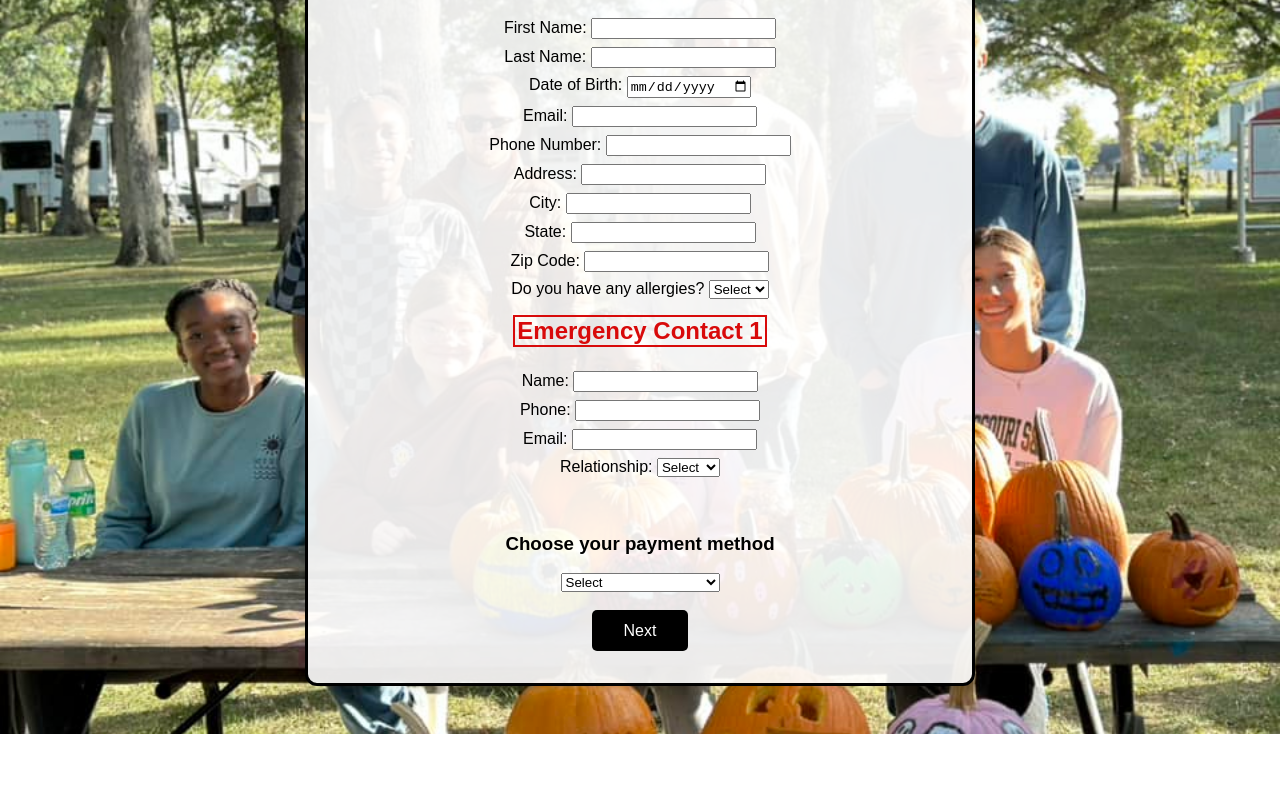
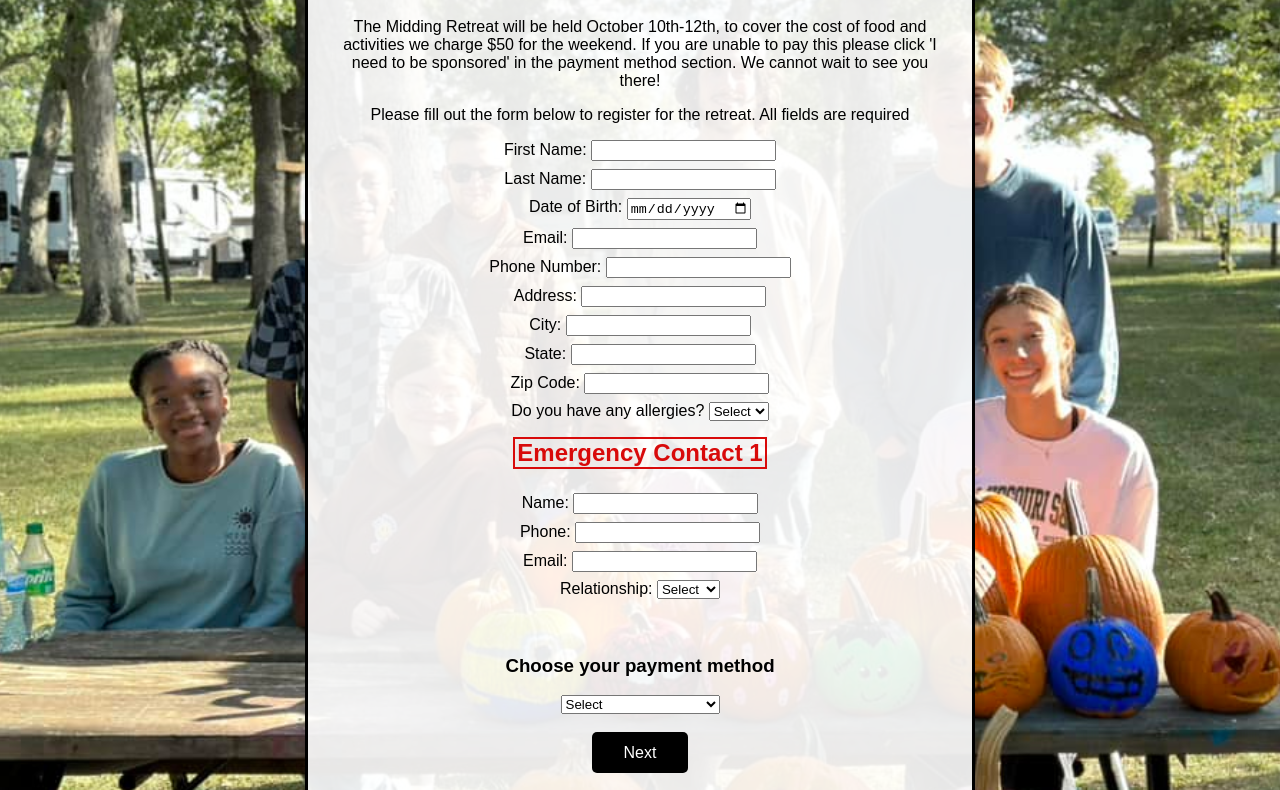
Before and after one commit to shay-j7180/Retreat-Registration, a plain HTML site: page index.html in a window 1280 px wide. Shown: the part 176-966 px from the top of the page. Before the commit the page ends 910 px from the top, so only its background shows below. Drawn offline with Linux system fonts and the light colour scheme.

Commit message:
added extra information about the retreat and a note about sponsorship

```diff
--- a/index.html
+++ b/index.html
@@ -15,6 +15,10 @@
   <div class="container">
   <form id="registrationForm">
     <h2 class="rotate-in">The Midding Retreat</h2>
+    <p>The Midding Retreat will be held October 10th-12th, to cover the cost of food and activities we charge $50 for the weekend. If you are unable to pay this please click 'I need to be sponsored' in the payment method section.
+      We cannot wait to see you there!</p>
+    <p>Please fill out the form below to register for the retreat. All fields are required</p>
+    </p>
     <label for="firstName">First Name:
       <input type="text" id="firstName" name="firstName" required>
     </label>
```
